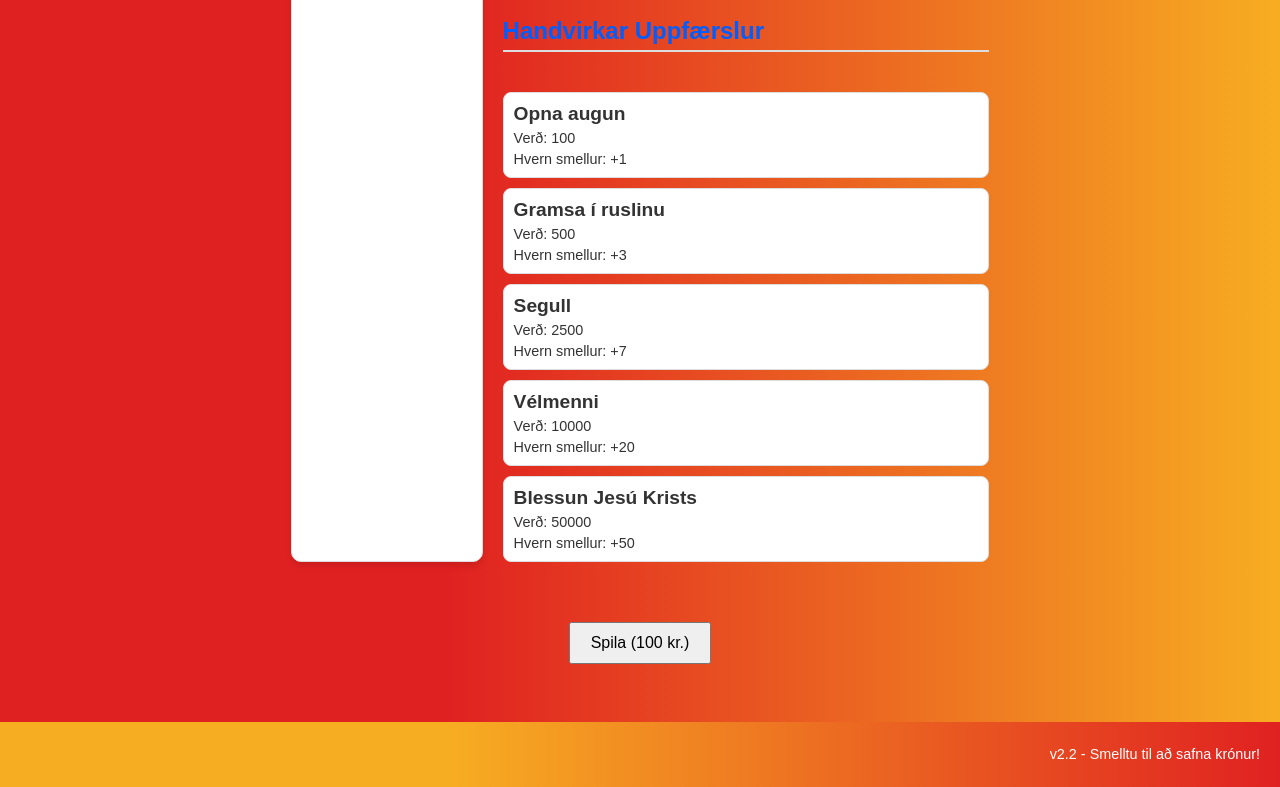
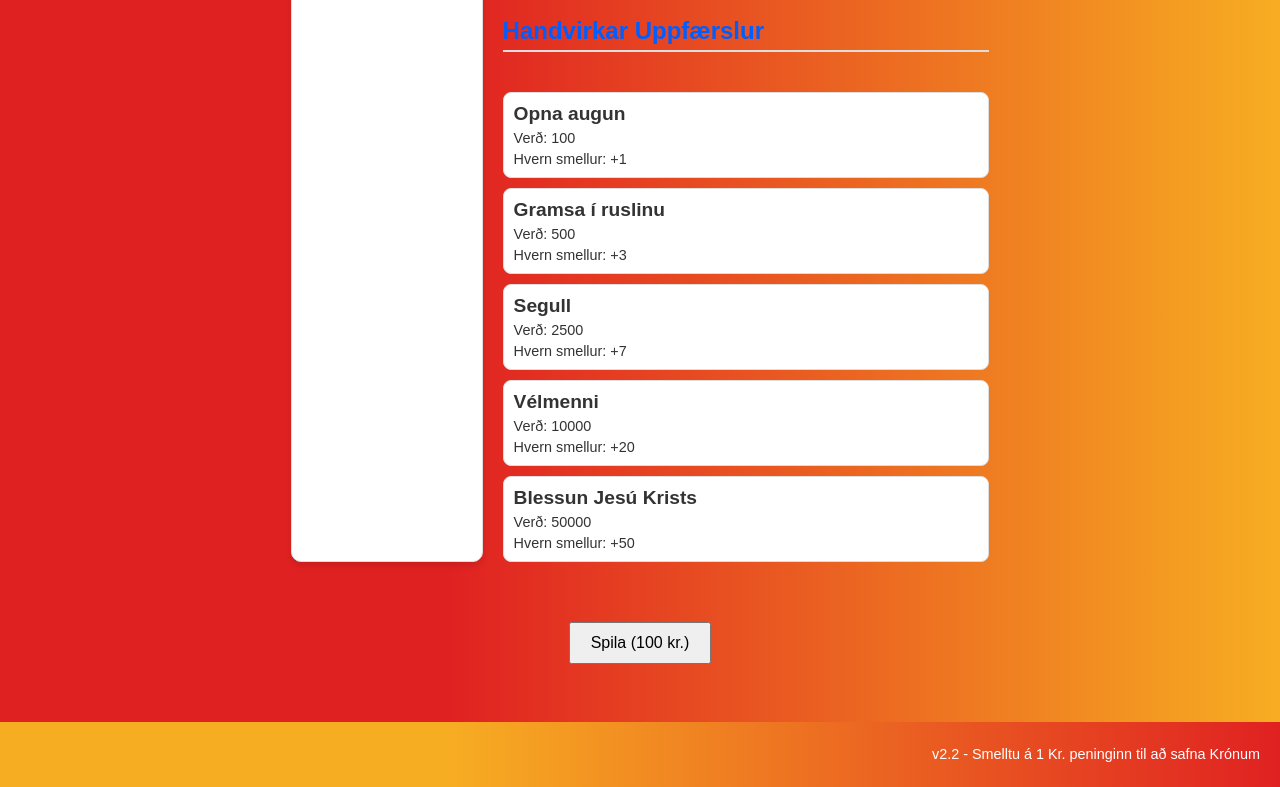
Before and after one commit to Forritarri/KronuKlikker, a plain HTML site: page index.html in a window 1280 px wide. Shown: the part 952-1739 px from the top of the page. Drawn offline with Linux system fonts and the light colour scheme.

Commit message:
index.html

```diff
--- a/index.html
+++ b/index.html
@@ -34,7 +34,7 @@
     </section>
 
     <footer style="text-align: right; padding-right: 20px;">
-        <p>v2.2 - Smelltu til að safna krónur!</p>
+        <p>v2.2 - Smelltu á 1 Kr. peninginn til að safna Krónum</p>
     </footer>
 
     <script src="index.js"></script>
```
